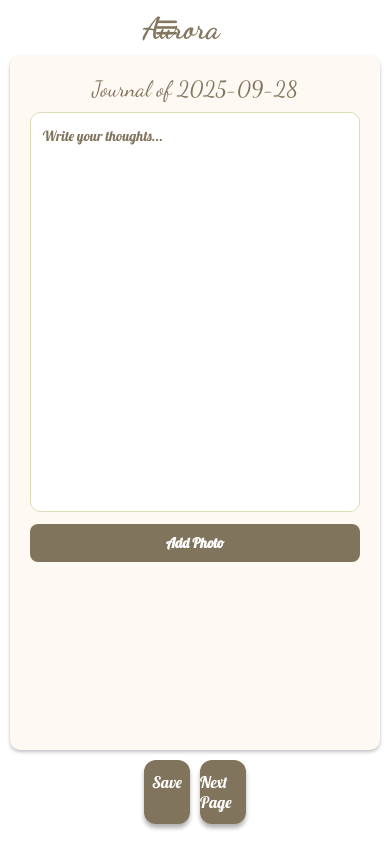
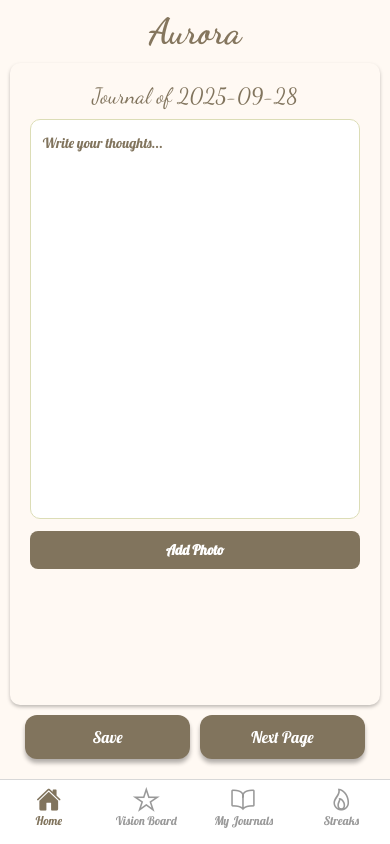
Before and after one commit to sakina1303/Aurora, a React Native app: screen /Home in a window 390 px wide. Built offline with nearby package versions, Linux system fonts and the light colour scheme.

Commit message:
added tabs and more features

```diff
--- a/App.js
+++ b/App.js
@@ -1,22 +1,67 @@
-import { StatusBar } from 'expo-status-bar';
-import { StyleSheet, Text, View, SafeAreaView } from 'react-native';
-import HomeScreen from './screens/HomeScreen';
+import React from "react";
+import { StatusBar } from "expo-status-bar";
+import { NavigationContainer } from "@react-navigation/native";
+import { createBottomTabNavigator } from "@react-navigation/bottom-tabs";
+import { Ionicons } from "@expo/vector-icons";
+import { useFonts } from "expo-font";
+import HomeScreen from "./screens/HomeScreen";
+import VisionBoardScreen from "./screens/VisionBoardScreen";
+import MyJournalsScreen from "./screens/MyJournalsScreen";
+import StreaksScreen from "./screens/StreaksScreen";
+
+const Tab = createBottomTabNavigator();
 
 export default function App() {
+  // Load fonts
+  const [fontsLoaded] = useFonts({
+    'DancingScript-Regular': require("./assets/DancingScript-Regular.ttf"),
+    'Lobster-Regular': require("./assets/Lobster-Regular.ttf"),
+  });
+
+  if (!fontsLoaded) {
+    return null;
+  }
+
   return (
-    <SafeAreaView style={styles.container}>
-      <HomeScreen />
+    <NavigationContainer>
+      <Tab.Navigator
+        screenOptions={({ route }) => ({
+          headerShown: false,
+          tabBarActiveTintColor: "#81745dff",
+          tabBarInactiveTintColor: "#999",
+          tabBarLabelStyle: {
+            fontFamily: "Lobster-Regular",
+            fontSize: 12,
+            marginBottom: 5,
+          },
+          tabBarStyle: {
+            backgroundColor: "#fff",
+            paddingBottom: 5,
+            height: 65,
+          },
+          tabBarIcon: ({ focused, color, size }) => {
+            let iconName;
+
+            if (route.name === 'Home') {
+              iconName = focused ? 'home' : 'home-outline';
+            } else if (route.name === 'Vision Board') {
+              iconName = focused ? 'star' : 'star-outline';
+            } else if (route.name === 'My Journals') {
+              iconName = focused ? 'book' : 'book-outline';
+            } else if (route.name === 'Streaks') {
+              iconName = focused ? 'flame' : 'flame-outline';
+            }
+
+            return <Ionicons name={iconName} size={size} color={color} />;
+          },
+        })}
+      >
+        <Tab.Screen name="Home" component={HomeScreen} />
+        <Tab.Screen name="Vision Board" component={VisionBoardScreen} />
+        <Tab.Screen name="My Journals" component={MyJournalsScreen} />
+        <Tab.Screen name="Streaks" component={StreaksScreen} />
+      </Tab.Navigator>
       <StatusBar style="auto" />
-    </SafeAreaView>
+    </NavigationContainer>
   );
 }
-
-const styles = StyleSheet.create({
-  container: {
-    flex: 1,
-    backgroundColor: '#fff',
-    alignItems: 'center',
-    justifyContent: 'center',
-  },
-
-});
--- a/app.json
+++ b/app.json
@@ -26,7 +26,8 @@
       "favicon": "./assets/favicon.png"
     },
     "plugins": [
-      "expo-font"
+      "expo-font",
+      "expo-image-picker"
     ]
   }
 }
--- a/babel.config.js
+++ b/babel.config.js
@@ -3,7 +3,7 @@ module.exports = function(api) {
   return {
     presets: ['babel-preset-expo'],
     plugins: [
-      'react-native-reanimated/plugin',
+      // 'react-native-reanimated/plugin' // Temporarily disabled due to Worklets version mismatch
     ],
   };
 };
--- a/screens/HomeScreen.js
+++ b/screens/HomeScreen.js
@@ -11,27 +11,30 @@ import {
   Platform,
   TouchableOpacity,
   Image,
+  SafeAreaView,
 } from "react-native";
 import AsyncStorage from "@react-native-async-storage/async-storage";
 import * as ImagePicker from "expo-image-picker";
 import { useFonts } from "expo-font";
 
-export default function HomeScreen() {
+export default function HomeScreen({ navigation }) {
   const [entry, setEntry] = useState("");
   const [image, setImage] = useState(null);
   const [date, setDate] = useState(new Date().toISOString().split("T")[0]);
 
   // Load fonts
   const [fontsLoaded] = useFonts({
-    DancingScript: require("../assets/DancingScript-Regular.ttf"),
-    Lobster: require("../assets/Lobster-Regular.ttf"),
-  });
-
-  if (!fontsLoaded) {
+    'DancingScript-Regular': require("../assets/DancingScript-Regular.ttf"),
+    'Lobster-Regular': require("../assets/Lobster-Regular.ttf"),
+  });  if (!fontsLoaded) {
     return null;
   }
+const saveEntry = async (day = date) => {
+  if (!entry.trim()) {
+    Alert.alert("Oops!", "Please write something before saving!");
+    return;
+  }
 
-  const saveEntry = async (day = date) => {
   try {
     const data = { text: entry, image };
     await AsyncStorage.setItem(`journal-${day}`, JSON.stringify(data));
@@ -41,15 +44,113 @@ export default function HomeScreen() {
   }
 };
 
-  const pickImage = async () => {
-    let result = await ImagePicker.launchImageLibraryAsync({
-      mediaTypes: ImagePicker.MediaTypeOptions.Images,
+  const showImagePicker = async () => {
+    let isSimulator = false;
+
+    try {
+      // Check if we're on iOS simulator where camera won't work
+      const cameraPermission = await ImagePicker.getCameraPermissionsAsync();
+      isSimulator = Platform.OS === 'ios' && !cameraPermission.canAskAgain;
+    } catch (error) {
+      // If we can't check permissions, assume it might be simulator
+      isSimulator = Platform.OS === 'ios';
+    }
+
+    const options = [
+      {
+        text: "Photo Library",
+        onPress: pickImage,
+      }
+    ];
+
+    // Only add camera option if likely not on simulator
+    if (!isSimulator) {
+      options.unshift({
+        text: "Camera",
+        onPress: takePicture,
+      });
+    }
+
+    options.push({
+      text: "Cancel",
+      style: "cancel",
+    });
+
+    Alert.alert(
+      "Select Photo",
+      isSimulator ? "Choose a photo from your library (Camera not available on simulator)" : "Choose how you'd like to add a photo",
+      options
+    );
+  };
+
+  const takePicture = async () => {
+    try {
+      // Check if we're on a simulator
+      const isSimulator = Platform.OS === 'ios' && !await ImagePicker.getCameraPermissionsAsync();
+
+      if (isSimulator) {
+        Alert.alert(
+          "Camera Not Available",
+          "Camera is not available on iOS Simulator. Please use Photo Library or test on a physical device.",
+          [{ text: "OK", onPress: pickImage }]
+        );
+        return;
+      }
+
+      // Request camera permission
+      const cameraPermission = await ImagePicker.requestCameraPermissionsAsync();
+
+      if (cameraPermission.granted === false) {
+        Alert.alert("Permission Required", "Permission to access camera is required!");
+        return;
+      }
+
+      const result = await ImagePicker.launchCameraAsync({
         allowsEditing: true,
+        aspect: [4, 3],
         quality: 0.7,
       });
 
-    if (!result.canceled) {
+      if (!result.canceled && result.assets && result.assets.length > 0) {
         setImage(result.assets[0].uri);
+      }
+    } catch (error) {
+      console.log("Error taking picture:", error);
+      // If it's a simulator error, redirect to photo library
+      if (error.message?.includes('simulator') || error.message?.includes('Camera not available')) {
+        Alert.alert(
+          "Camera Not Available",
+          "Camera is not available on simulator. Opening photo library instead.",
+          [{ text: "OK", onPress: pickImage }]
+        );
+      } else {
+        Alert.alert("Error", "Failed to take picture. Please try again.");
+      }
+    }
+  };
+
+  const pickImage = async () => {
+    try {
+      // Request permission to access media library
+      const permissionResult = await ImagePicker.requestMediaLibraryPermissionsAsync();
+
+      if (permissionResult.granted === false) {
+        Alert.alert("Permission Required", "Permission to access photo library is required!");
+        return;
+      }
+
+      const result = await ImagePicker.launchImageLibraryAsync({
+        allowsEditing: true,
+        aspect: [4, 3],
+        quality: 0.7,
+      });
+
+      if (!result.canceled && result.assets && result.assets.length > 0) {
+        setImage(result.assets[0].uri);
+      }
+    } catch (error) {
+      console.log("Error picking image:", error);
+      Alert.alert("Error", "Failed to pick image. Please try again.");
     }
   };
 
@@ -61,11 +162,9 @@ export default function HomeScreen() {
   };
 
   return (
-    <>
+    <SafeAreaView style={{ flex: 1, backgroundColor: "#fff9f3ff" }}>
       <View style={styles.header}>
-  <Ionicons name="menu" size={28} color="#85765eff" style={styles.menuIcon} />
         <Text style={styles.MainHeading}>Aurora</Text>
-  <View style={{ width: 28 }} />
       </View>
 
       <KeyboardAvoidingView
@@ -91,7 +190,7 @@ export default function HomeScreen() {
 
           {image && <Image source={{ uri: image }} style={styles.imagePreview} />}
 
-          <TouchableOpacity style={styles.imageButton} onPress={pickImage}>
+          <TouchableOpacity style={styles.imageButton} onPress={showImagePicker}>
             <Text style={styles.imageButtonText}>
               {image ? "Change Photo" : "Add Photo"}
             </Text>
@@ -108,7 +207,7 @@ export default function HomeScreen() {
           <Text style={styles.buttonText}>Next Page</Text>
         </TouchableOpacity>
       </View>
-    </>
+    </SafeAreaView>
   );
 }
 
@@ -132,7 +231,7 @@ const styles = StyleSheet.create({
     marginBottom: 10,
     color: "#81745dff",
     textAlign: "center",
-    fontFamily: "DancingScript",
+    fontFamily: "DancingScript-Regular",
   },
   input: {
     height: 400,
@@ -144,7 +243,7 @@ const styles = StyleSheet.create({
     textAlignVertical: "top",
     backgroundColor: "#fff",
     lineHeight: 22,
-    fontFamily: "Lobster",
+    fontFamily: "Lobster-Regular",
     color: "#81745dff",
   },
   imageButton: {
@@ -157,7 +256,7 @@ const styles = StyleSheet.create({
   imageButtonText: {
     color: "#fff",
     fontWeight: "600",
-    fontFamily: "Lobster",
+    fontFamily: "Lobster-Regular",
   },
   imagePreview: {
     width: "100%",
@@ -192,26 +291,22 @@ const styles = StyleSheet.create({
   buttonText: {
     color: "#fff",
     fontSize: 16,
-    fontFamily: "Lobster",
+    fontFamily: "Lobster-Regular",
   },
   header: {
-  flexDirection: "row",
     alignItems: "center",
-  justifyContent: "space-between", // left, center, right
-  paddingHorizontal: 10,
-  paddingVertical: 10,
-},
-menuIcon: {
-  position: "absolute",
-  left: 20,
+    justifyContent: "center",
+    paddingHorizontal: 20,
+    paddingTop: 10,
+    paddingBottom: 10,
+    backgroundColor: "#fff9f3ff",
   },
   MainHeading: {
-  fontSize: 30,
+    fontSize: 36,
     fontWeight: "bold",
     color: "#85765eff",
-  fontFamily: "DancingScript",
+    fontFamily: "DancingScript-Regular",
     textAlign: "center",
-  flex: 1, // center alignment
   },
 
 });
--- a/screens/MyJournalsScreen.js
+++ b/screens/MyJournalsScreen.js
@@ -32,7 +32,7 @@ export default function MyJournalsScreen() {
       renderItem={({ item }) => (
         <TouchableOpacity
           style={styles.card}
-          onPress={() => navigation.navigate("JournalDetail", { journal: item })}
+          onPress={() => Alert.alert("Journal Entry", `Date: ${item.date.replace("journal-", "")}\n\n${item.text}`)}
         >
           <Text style={styles.date}>{item.date.replace("journal-", "")}</Text>
           <Text numberOfLines={2} style={styles.text}>{item.text}</Text>
@@ -40,7 +40,7 @@ export default function MyJournalsScreen() {
             style={styles.deleteButton}
             onPress={() => deleteJournal(item.date)}
           >
-            <Text style={styles.deleteText}>🗑 Delete</Text>
+            <Text style={styles.deleteText}>Delete</Text>
           </TouchableOpacity>
         </TouchableOpacity>
       )}
@@ -63,7 +63,7 @@ const styles = StyleSheet.create({
   deleteButton: {
     marginTop: 5,
     alignSelf: "flex-start",
-    backgroundColor: "#e57373",
+    backgroundColor: "#81745dff",
     padding: 5,
     borderRadius: 5,
   },
```
Also changed, not shown: package.json (+4 -11 lines), 1 other file (tests, documents, lock files or other folders). Lines whose indentation alone changed are shown as unchanged.
